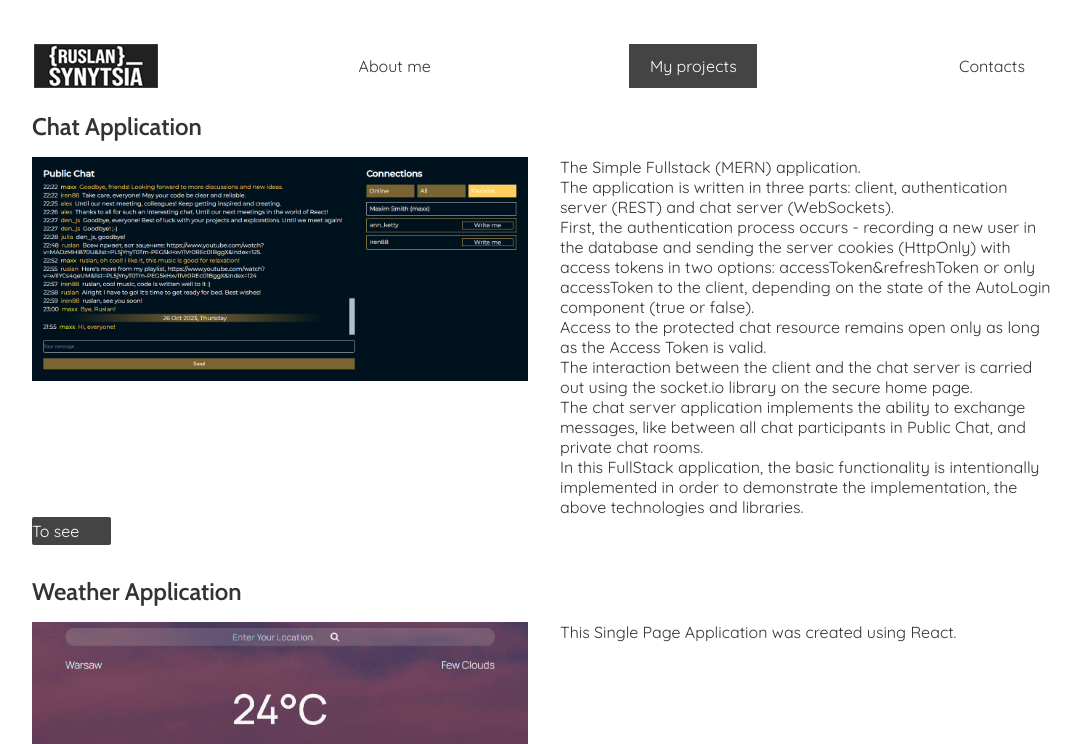
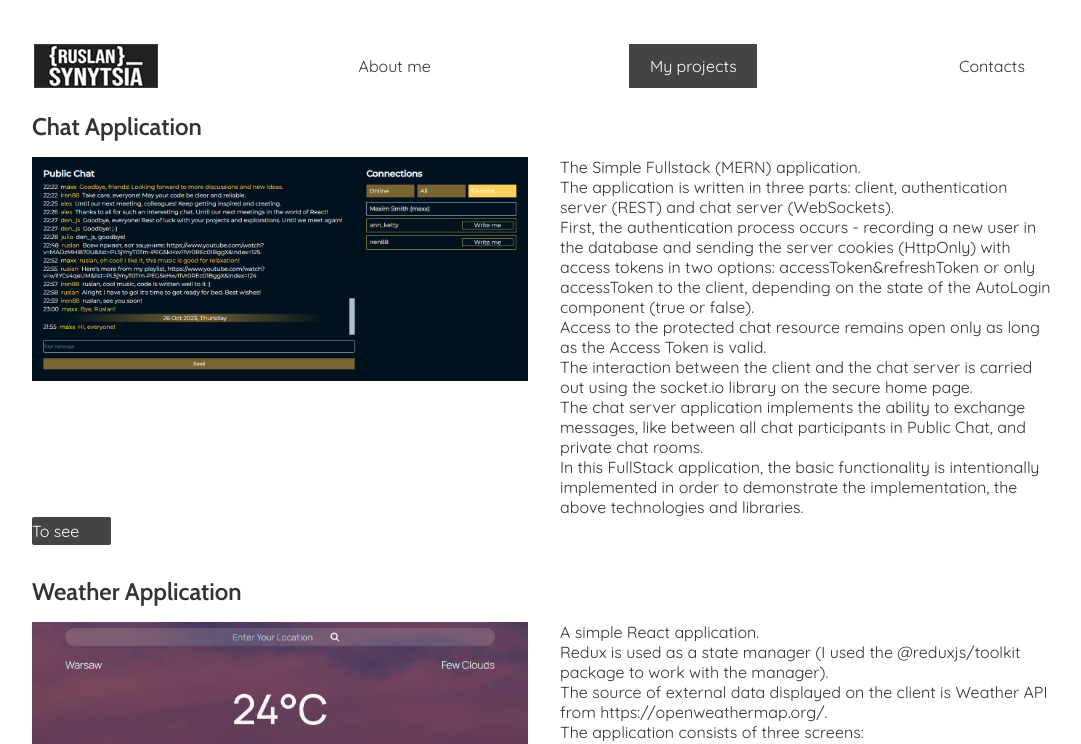
Before and after one commit to ruslan-synytsia/CV-web-app, a React (Create React App) app: page /projects in a window 1280 px wide. Shown: the top 744 px of the page, without its empty margins (96-1177 px from the left). Built offline with nearby package versions, Linux system fonts and the light colour scheme.

Commit message:
Update Projects.js

```diff
--- a/src/Components/Pages/Projects/Projects.js
+++ b/src/Components/Pages/Projects/Projects.js
@@ -6,13 +6,13 @@ function Projects() {
         {
             header: "Chat Application",
             image: "./chat.png",
-            description: "The Simple Fullstack (MERN) application./The application is written in three parts: client, authentication server (REST) and chat server (WebSockets)./First, the authentication process occurs - recording a new user in the database and sending the server cookies (HttpOnly) with access tokens in two options: accessToken&refreshToken or only accessToken to the client, depending on the state of the AutoLogin component (true or false)./Access to the protected chat resource remains open only as long as the Access Token is valid./The interaction between the client and the chat server is carried out using the socket.io library on the secure home page./The chat server application implements the ability to exchange messages, like between all chat participants in Public Chat, and private chat rooms./In this FullStack application, the basic functionality is intentionally implemented in order to demonstrate the implementation, the above technologies and libraries.",
+            description: "The Simple Fullstack (MERN) application.|The application is written in three parts: client, authentication server (REST) and chat server (WebSockets).|First, the authentication process occurs - recording a new user in the database and sending the server cookies (HttpOnly) with access tokens in two options: accessToken&refreshToken or only accessToken to the client, depending on the state of the AutoLogin component (true or false).|Access to the protected chat resource remains open only as long as the Access Token is valid.|The interaction between the client and the chat server is carried out using the socket.io library on the secure home page.|The chat server application implements the ability to exchange messages, like between all chat participants in Public Chat, and private chat rooms.|In this FullStack application, the basic functionality is intentionally implemented in order to demonstrate the implementation, the above technologies and libraries.",
             link: "https://corporate-chat-app.vercel.app/"
         },
         {
             header: "Weather Application",
             image: "./weather.png",
-            description: "This Single Page Application was created using React.",
+            description: "A simple React application.|Redux is used as a state manager (I used the @reduxjs/toolkit package to work with the manager).|The source of external data displayed on the client is Weather API from https://openweathermap.org/.|The application consists of three screens:|1 - locale initialization page, where you need to enter the City.|2 - the main page of the application with all the main elements with data.|3 - additional page displaying a chart for a period of 5 days.|Design ideas were taken from open sources.",
             link: "https://weather-app-f36y.onrender.com/"
         },
         {
@@ -47,8 +47,8 @@ function Projects() {
         }
     ];
 
-    const stringToList = (str, tag) => {
-    const arr = str.split('/');
+    const stringToList = (str, tag = 'span') => {
+    const arr = str.split('|');
         if (tag === 'li') {
             return arr.map((paragraph, index) => <li key={index}>{paragraph}</li>)
         } else {
```
